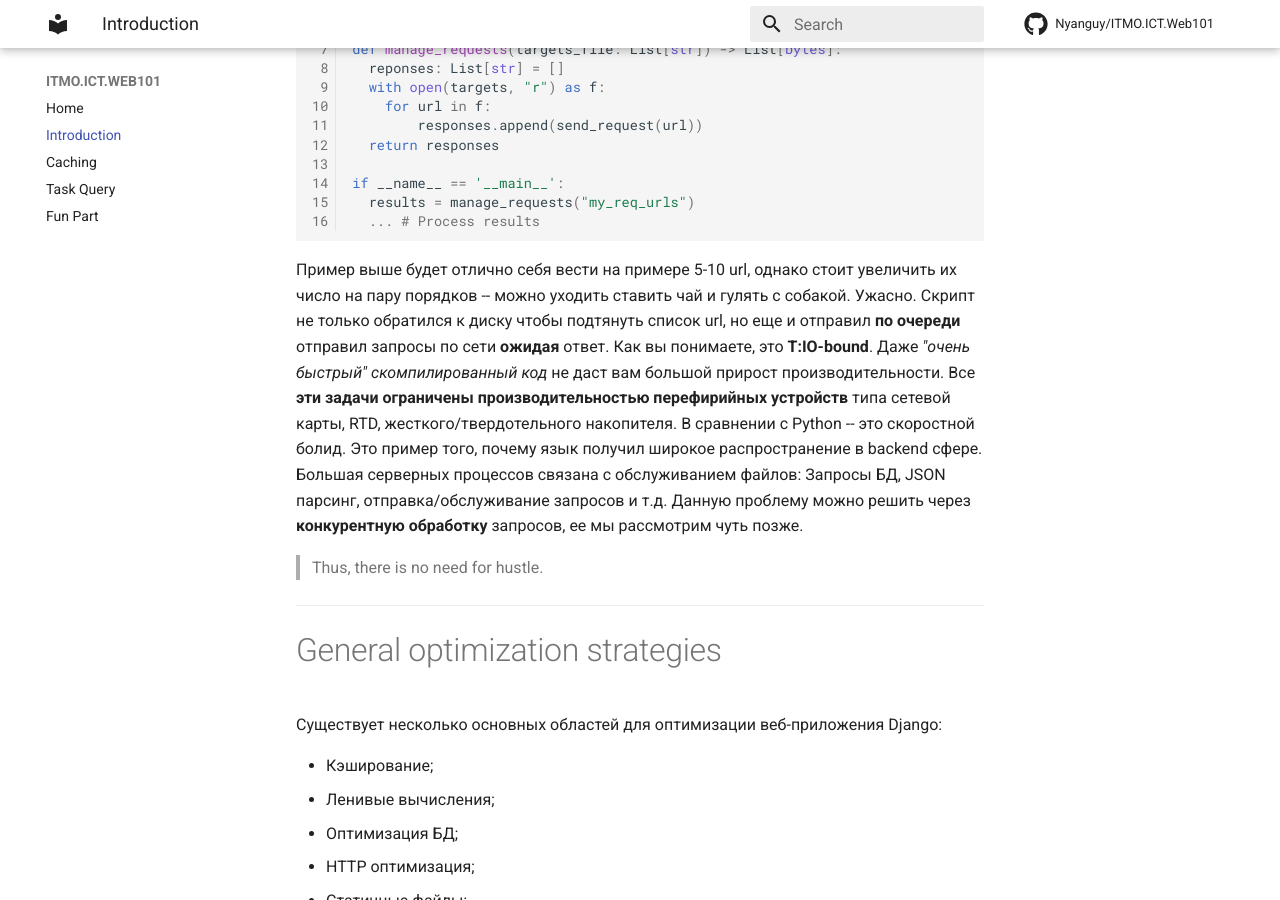
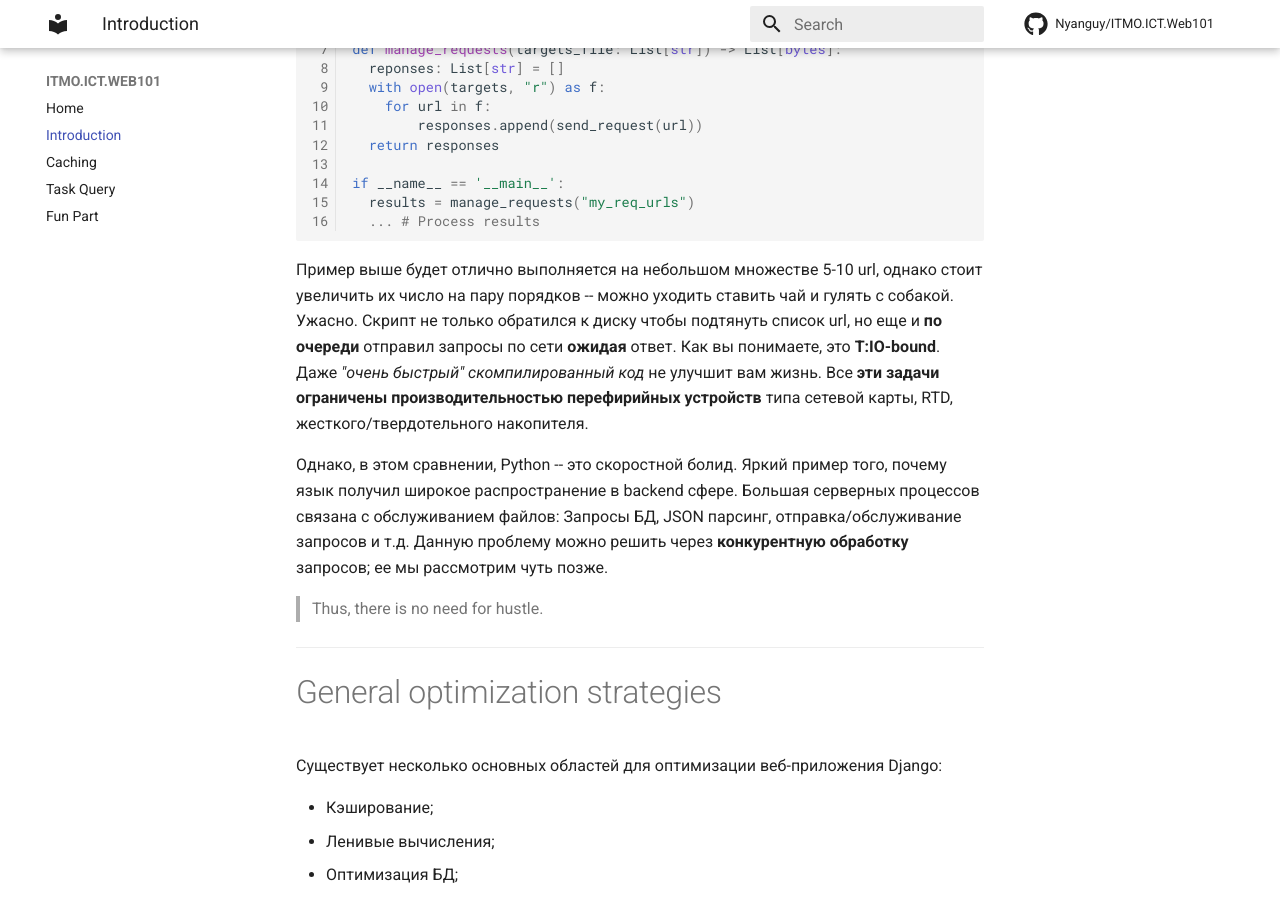
Before and after one commit to Nyanguy/ITMO.ICT.Web101, an MkDocs documentation site: the page built from docs/introduction.md, in a window 1280 px wide and 900 px high, scrolled down 1186 px. Built offline with MkDocs 1.6.1 and Material for MkDocs 9.7.7, drawn with Linux system fonts in a browser that asks for light colours; comment, search, counter and statistics services are not loaded.

Commit message:
Typo fixes

````diff
--- a/docs/introduction.md
+++ b/docs/introduction.md
@@ -49,9 +49,10 @@ if __name__ == '__main__':
   results = manage_requests("my_req_urls")
   ... # Process results
 ```
-Пример выше будет отлично себя вести на примере 5-10 url, однако стоит увеличить их число на пару порядков -- можно уходить ставить чай и гулять с собакой. Ужасно. Скрипт не только обратился к диску чтобы подтянуть список url, но еще и отправил __по очереди__ отправил запросы по сети __ожидая__ ответ. Как вы понимаете, это __T:IO-bound__. Даже _"очень быстрый" скомпилированный код_ не даст вам большой прирост производительности. Все __эти задачи ограничены производительностью перефирийных устройств__ типа сетевой карты, RTD, жесткого/твердотельного накопителя.
-В сравнении с Python -- это скоростной болид. Это пример того, почему язык получил широкое распространение в backend сфере. Большая серверных процессов связана с обслуживанием файлов: Запросы БД, JSON парсинг, отправка/обслуживание запросов и т.д.
-Данную проблему можно решить через __конкурентную обработку__ запросов, ее мы рассмотрим чуть позже.
+Пример выше будет отлично выполняется на небольшом множестве 5-10 url, однако стоит увеличить их число на пару порядков -- можно уходить ставить чай и гулять с собакой. Ужасно. Скрипт не только обратился к диску чтобы подтянуть список url, но еще и __по очереди__ отправил запросы по сети __ожидая__ ответ. Как вы понимаете, это __T:IO-bound__. Даже _"очень быстрый" скомпилированный код_ не улучшит вам жизнь. Все __эти задачи ограничены производительностью перефирийных устройств__ типа сетевой карты, RTD, жесткого/твердотельного накопителя.
+
+Однако, в этом сравнении, Python -- это скоростной болид. Яркий пример того, почему язык получил широкое распространение в backend сфере. Большая серверных процессов связана с обслуживанием файлов: Запросы БД, JSON парсинг, отправка/обслуживание запросов и т.д.
+Данную проблему можно решить через __конкурентную обработку__ запросов; ее мы рассмотрим чуть позже.
 
 > Thus, there is no need for hustle.
 
````
Also changed, not shown: docs/index.md (+3 -2 lines).
